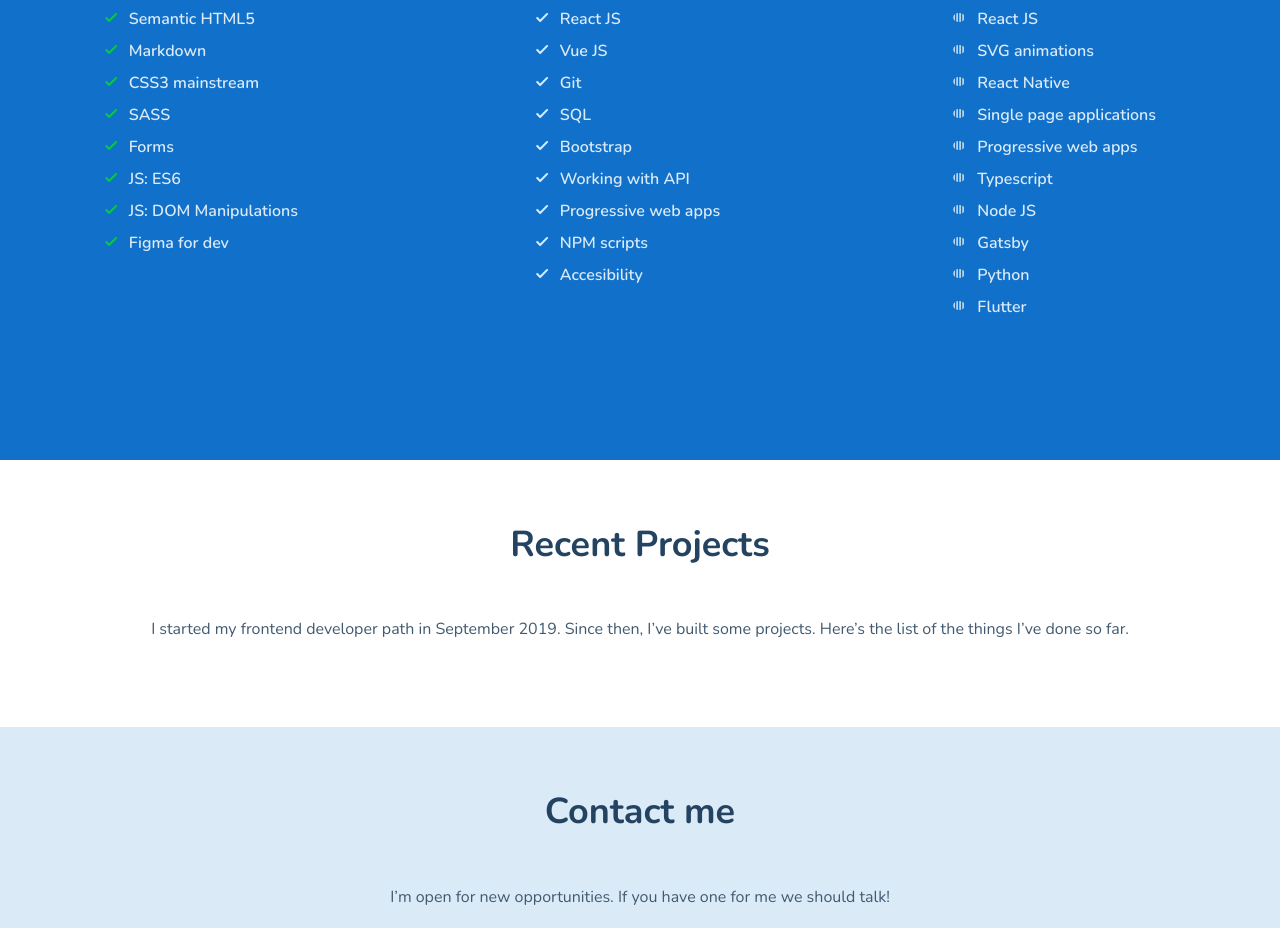
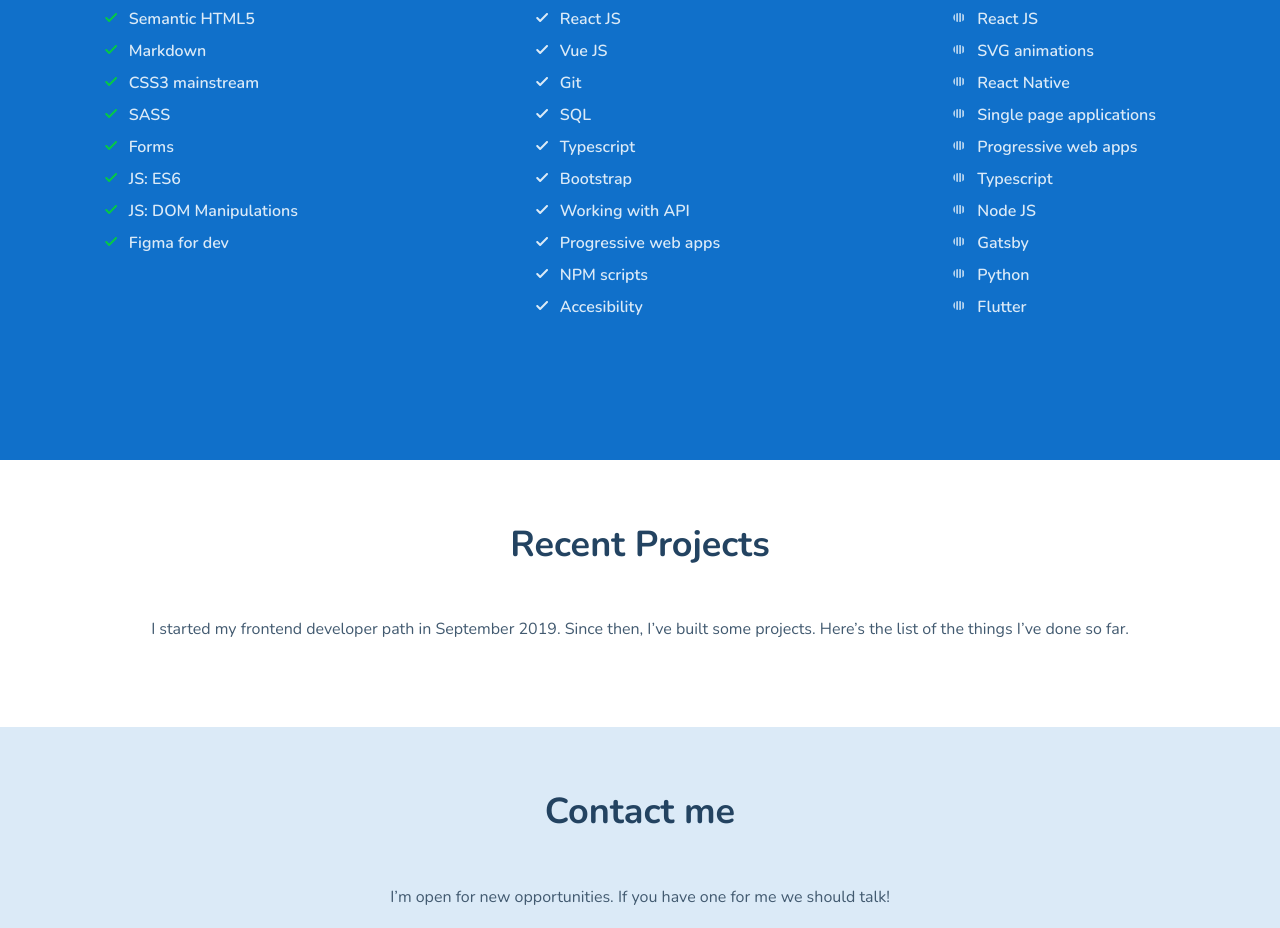
Before and after one commit to dziekonskik/WTF-PortfolioProject, a website built with webpack: page src/pages/index.html in a window 1280 px wide. Shown: the part 1110-2038 px from the top of the page. Built offline with nearby package versions, Linux system fonts and the light colour scheme; no server answers.

Commit message:
add Typescript to "know something about" list

```diff
--- a/src/pages/index.html
+++ b/src/pages/index.html
@@ -89,6 +89,9 @@
             <li class="skills__list__item skills__list__item--white">Git</li>
             <li class="skills__list__item skills__list__item--white">SQL</li>
             <li class="skills__list__item skills__list__item--white">
+              Typescript
+            </li>
+            <li class="skills__list__item skills__list__item--white">
               Bootstrap
             </li>
             <li class="skills__list__item skills__list__item--white">
@@ -144,9 +147,7 @@
       </div>
     </section>
     <section id="projects" class="projects">
-      <h2 class="heading-secondary heading-secondary--dark">
-        Recent Projects
-      </h2>
+      <h2 class="heading-secondary heading-secondary--dark">Recent Projects</h2>
       <p class="projects__message">
         I started my frontend developer path in September 2019. Since then, I’ve
         built some projects. Here’s the list of the things I’ve done so far.
```
